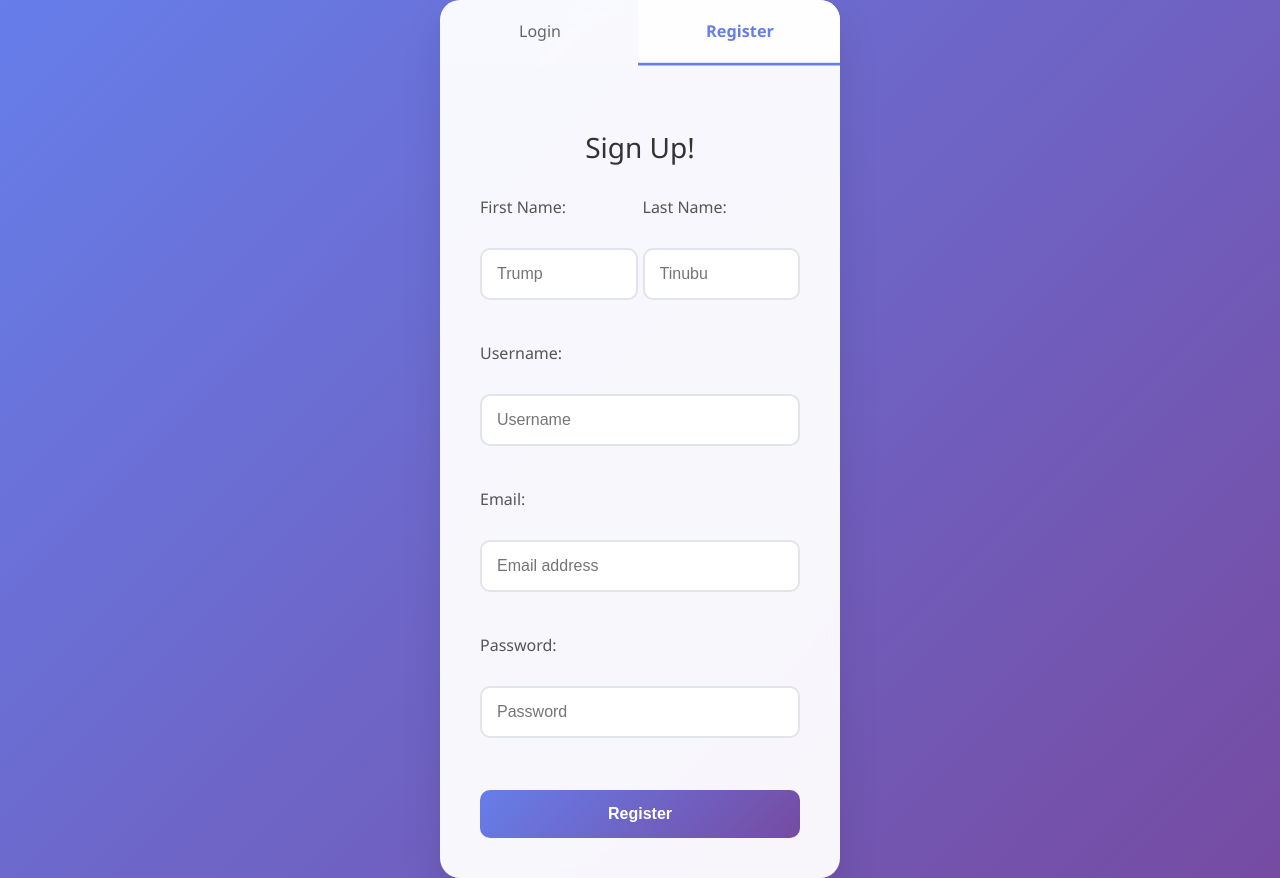
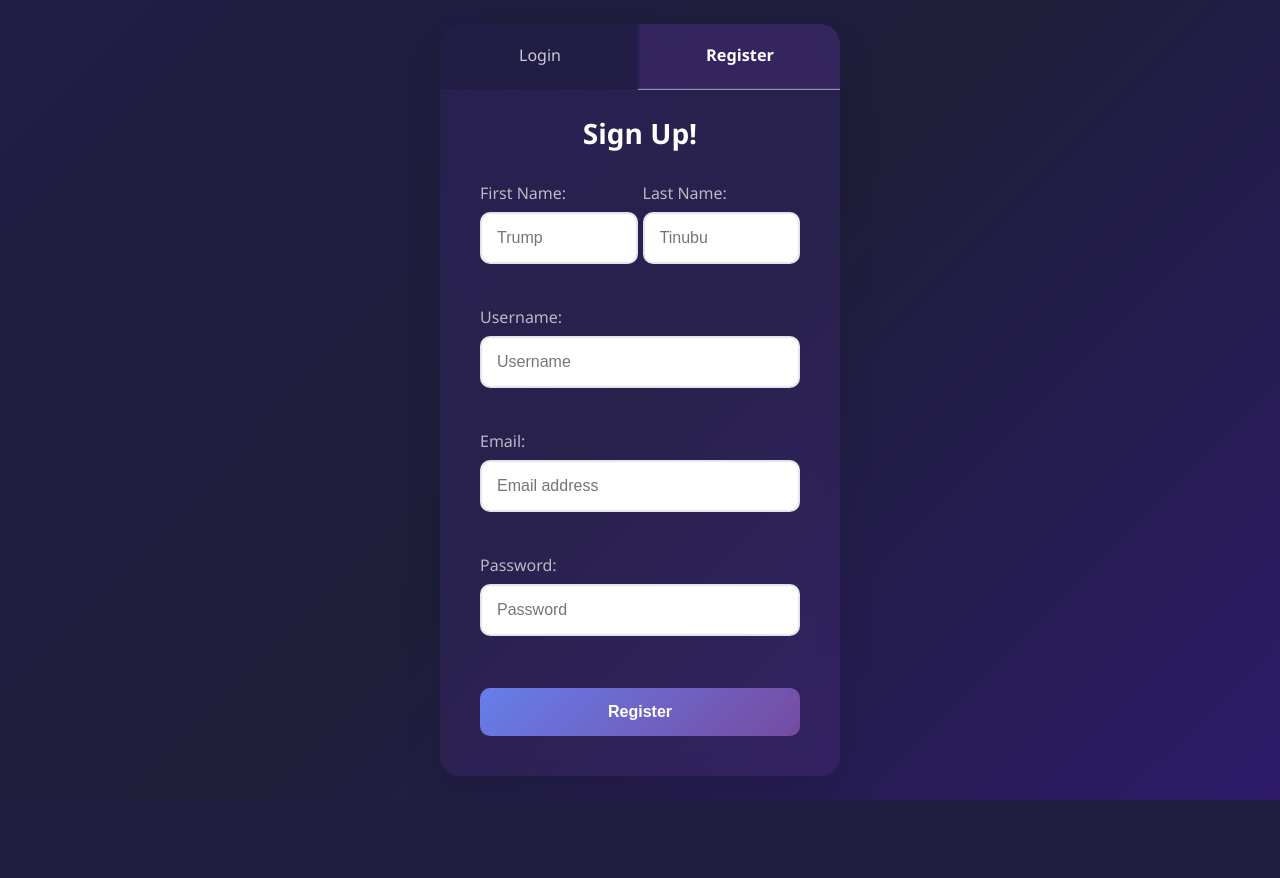
Before and after one commit to Mechamorph1903/Application-Tracker, a Flask app: page /auth/register in a window 1280 px wide. After the commit the page ends 800 px from the top, so only its background shows below. Run offline with Flask 3, Linux system fonts and the light colour scheme; some libraries are stand-ins or nearby versions.

Commit message:
Login/ Register page styling to match the seemingly dominant theme

```diff
--- a/app/static/css/login.css
+++ b/app/static/css/login.css
@@ -2,7 +2,7 @@ body {
 	font-family: 'Segoe UI', Tahoma, Geneva, Verdana, sans-serif;
 	margin: 0;
 	padding: 0;
-	background: linear-gradient(135deg, #667eea 0%, #764ba2 100%);
+	background: linear-gradient(135deg, #211d44 0%, #1e1e3a 50%, #2d1b69 100%);
 	min-height: 100vh;
 	display: flex;
 	align-items: center;
@@ -11,7 +11,7 @@ body {
 
 .tabs-container {
 	display: flex;
-	background: rgba(255, 255, 255, 0.1);
+	background: linear-gradient(135deg, #7c3aed1a, #a855f71a);
 	border-radius: 20px 20px 0 0;
 }
 
@@ -20,8 +20,8 @@ body {
 	text-align: center;
 	padding: 20px 0;
 	cursor: pointer;
-	background: rgba(255, 255, 255, 0.1);
-	color: #666;
+	background: #211d44;
+	color: #ffffffc4;
 	font-weight: 500;
 	transition: all 0.3s ease;
 	border-bottom: 3px solid transparent;
@@ -41,16 +41,16 @@ body {
 }
 
 .tab.active {
-	background: rgba(255, 255, 255, 0.9);
-	color: #667eea;
-	border-bottom: 3px solid #667eea;
+	background:#7c3aed1a;
+	color: #ffffff;
+	border-bottom: 1px solid #ffffff;
 	font-weight: 600;
 	transform: scale(1.02);
 }
 
 .form-container {
-	background: transparent;
-	padding: 40px;
+	background: linear-gradient(135deg, #7c3aed1a, #a855f71a);
+	padding: 1px 40px 40px 40px;
 	border-radius: 0;
 	box-shadow: none;
 }
@@ -82,9 +82,9 @@ form.active {
 
 form h2 {
 	text-align: center;
-	color: #333;
+	color: #ffffff;
 	margin-bottom: 30px;
-	font-weight: 300;
+	font-weight: 600;
 	font-size: 28px;
 }
 
@@ -114,7 +114,7 @@ form input:focus {
 form label {
 	display: block;
 	margin-bottom: 8px;
-	color: #555;
+	color: #ffffffaf;
 	font-weight: 500;
 }
 
@@ -271,7 +271,6 @@ form button:hover {
 .container{
 	width: 400px;
 	margin: 0 auto;
-	background: rgba(255, 255, 255, 0.95);
 	border-radius: 20px;
 	box-shadow: 0 20px 40px rgba(0, 0, 0, 0.1);
 	-webkit-backdrop-filter: blur(10px);
--- a/app/templates/register.html
+++ b/app/templates/register.html
@@ -37,8 +37,10 @@
       <!--Login-->
       <form method="POST" action="{{ url_for('auth.login') }}" id="loginForm" class="active">
         <h2>Login</h2>
-        <input type="email" name="email" placeholder="Email" required><br><br>
-        <input type="password" name="password" placeholder="Password" required><br><br>
+        <label>Email:</label>
+        <input type="email" name="email" placeholder="delusion@gunners.com" required><br>
+        <label>Password:</label>
+        <input type="password" name="password" placeholder="2nd_aG@!n" required><br><br>
         <button type="submit">Login</button>
         <!-- <div class="forgot-password-link" style="text-align:center; margin-top:1em;">
             <a href="{{ url_for('auth.forgot_password') }}">Forgot your password?</a>
@@ -50,22 +52,22 @@
         <h2>Sign Up!</h2>
 
         <div class="name-container">
-          <div><label>First Name:</label><br>
+          <div><label>First Name:</label>
           <input type="text" name="First Name" required title="Enter your first name" placeholder="Trump"><br><br></div>
 
           <div>
-            <label>Last Name:</label><br>
+            <label>Last Name:</label>
           <input type="text" name="Last Name" required title="Enter your last name" placeholder="Tinubu"><br><br>
           </div>
         </div>
 
-        <label>Username:</label><br>
+        <label>Username:</label>
         <input type="text" name="username" required title="Enter your username" placeholder="Username"><br><br>
 
-        <label>Email:</label><br>
+        <label>Email:</label>
         <input type="email" name="email" required title="Enter your email address" placeholder="Email address"><br><br>
 
-        <label>Password:</label><br>
+        <label>Password:</label>
         <input type="password" name="password" required title="Enter your password" placeholder="Password"><br><br>
 
         <button type="submit">Register</button>
```
